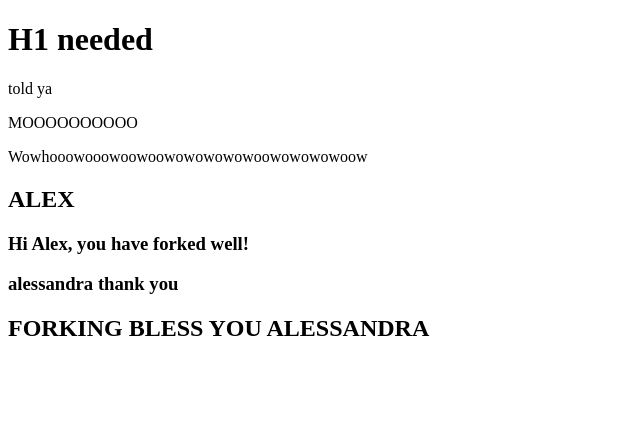
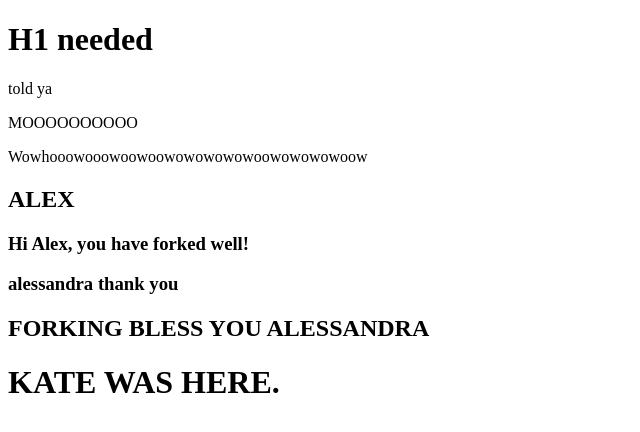
Before and after one commit to aritse23/fork-test, a plain HTML site: page index.html in a window 1280 px wide. Shown: the whole page, without its empty margins (0-640 px from the left). Drawn offline with Linux system fonts and the light colour scheme.

Commit message:
Added the most important text. 2:55pm 20 Nov.

```diff
--- a/index.html
+++ b/index.html
@@ -13,5 +13,6 @@
 <h3>Hi Alex, you have forked well!</h3>
 <h3>alessandra thank you</h3>
 <h2>FORKING BLESS YOU ALESSANDRA</h2>
+<h1>KATE WAS HERE.</h1>
 </body>
 </html>
```
